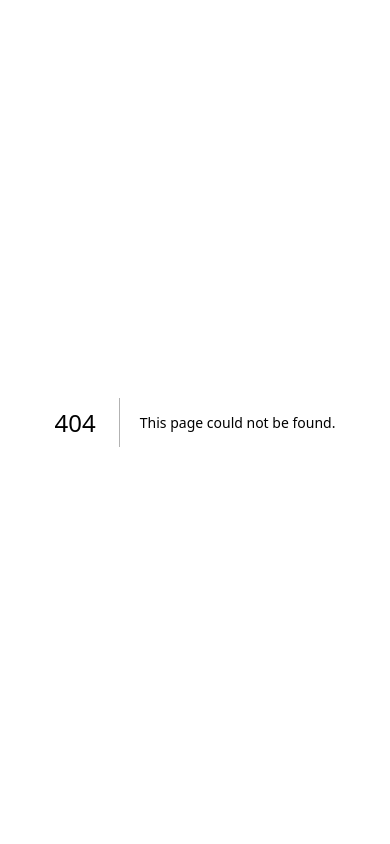
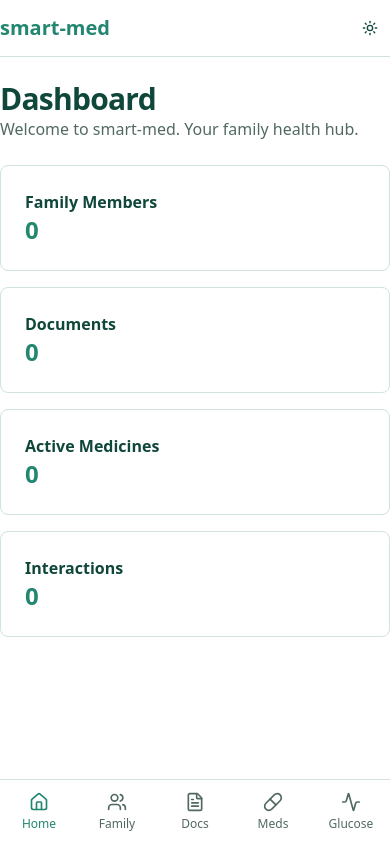
Before and after one commit to AryanBV/smart-med, a Next.js app: page /dashboard in a window 390 px wide. Before the commit this address had no page. Built offline with nearby package versions, Linux system fonts and the light colour scheme.

Commit message:
feat: add dashboard layout with mobile nav and stats cards
Co-Authored-By: Claude Opus 4.5 <noreply@anthropic.com>

```diff
--- /dev/null
+++ b/src/app/(dashboard)/dashboard/page.tsx
@@ -0,0 +1,31 @@
+export default function DashboardPage() {
+  return (
+    <div className="space-y-6">
+      <div>
+        <h1 className="text-3xl font-bold tracking-tight">Dashboard</h1>
+        <p className="text-muted-foreground">
+          Welcome to smart-med. Your family health hub.
+        </p>
+      </div>
+
+      <div className="grid gap-4 md:grid-cols-2 lg:grid-cols-4">
+        <div className="rounded-lg border bg-card p-6">
+          <h3 className="font-semibold">Family Members</h3>
+          <p className="text-2xl font-bold text-primary">0</p>
+        </div>
+        <div className="rounded-lg border bg-card p-6">
+          <h3 className="font-semibold">Documents</h3>
+          <p className="text-2xl font-bold text-primary">0</p>
+        </div>
+        <div className="rounded-lg border bg-card p-6">
+          <h3 className="font-semibold">Active Medicines</h3>
+          <p className="text-2xl font-bold text-primary">0</p>
+        </div>
+        <div className="rounded-lg border bg-card p-6">
+          <h3 className="font-semibold">Interactions</h3>
+          <p className="text-2xl font-bold text-primary">0</p>
+        </div>
+      </div>
+    </div>
+  );
+}
--- /dev/null
+++ b/src/app/(dashboard)/layout.tsx
@@ -0,0 +1,18 @@
+import { Header } from "@/components/layout/header";
+import { MobileNav } from "@/components/layout/mobile-nav";
+
+export default function DashboardLayout({
+  children,
+}: {
+  children: React.ReactNode;
+}) {
+  return (
+    <div className="min-h-screen flex flex-col">
+      <Header />
+      <main className="flex-1 container py-6 pb-20 md:pb-6">
+        {children}
+      </main>
+      <MobileNav />
+    </div>
+  );
+}
```
